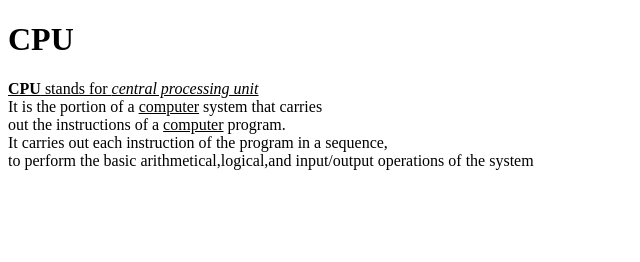
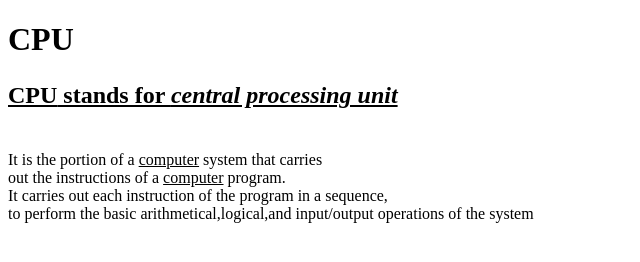
Before and after one commit to iamneo-production/efcfdbebfeaaadaeccdfffebaeceaec, a plain HTML site: page public/index.html in a window 1280 px wide. Shown: the whole page, without its empty margins (0-640 px from the left). Drawn offline with Linux system fonts and the light colour scheme.

Commit message:
Backup Commit

```diff
--- a/public/index.html
+++ b/public/index.html
@@ -9,7 +9,7 @@
 </head>
 <body>
     <h1><b>CPU</b></h1>
-    <p><u><b>CPU</b> stands for <i>central processing unit</i></u><br>
+   <h2><p><u><b>CPU</b> stands for <i>central processing unit</i></u></p></h2><br>
     It is the portion of a <u>computer</u> system that carries<br>
     out the instructions of a <u>computer</u> program.<br>
     It carries out each instruction of the program in a sequence,<br>
```
